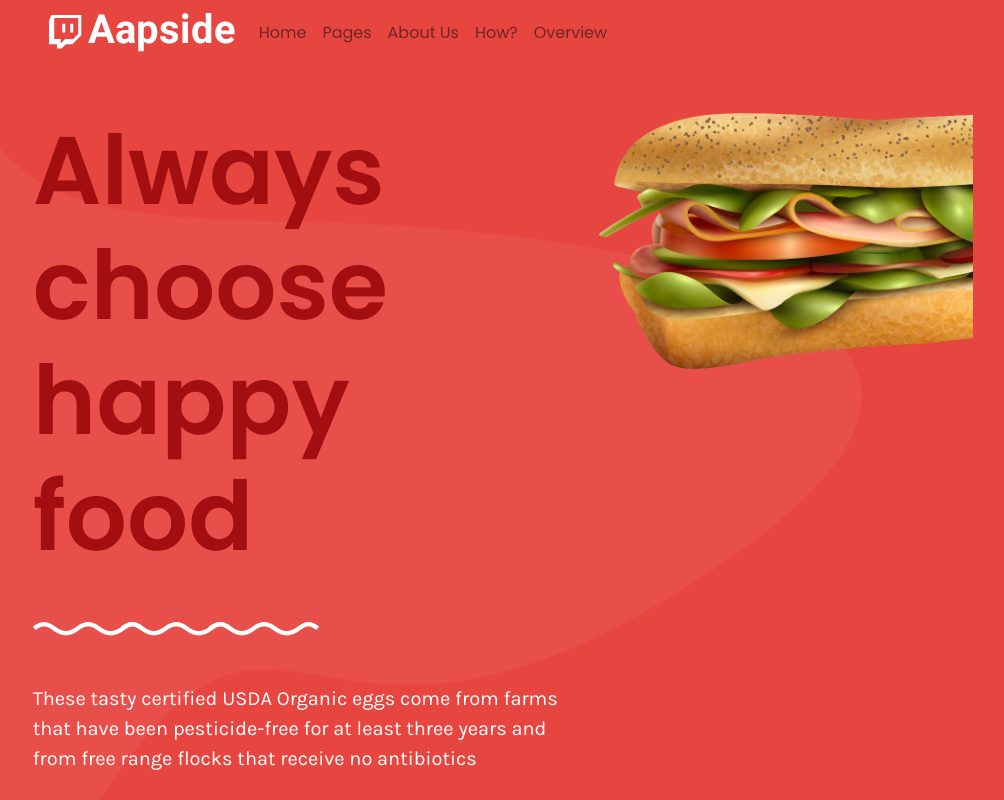
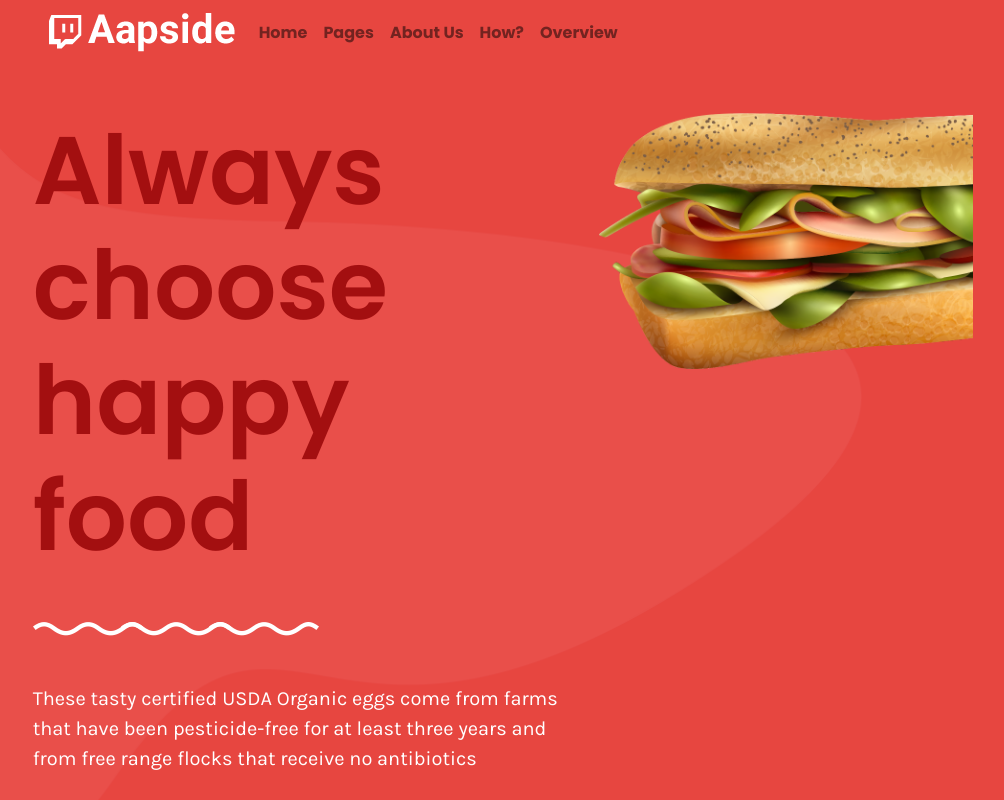
Before and after one commit to mreskini/FoodApp, a React (Create React App) app: page / in a window 1280 px wide. Shown: the top 800 px of the page, without its empty margins (137-1141 px from the left). Built offline with nearby package versions, Linux system fonts and the light colour scheme.

Commit message:
added some primary .navigation-bar-item class name thing

```diff
--- a/src/assets/css/styles.css
+++ b/src/assets/css/styles.css
@@ -62,3 +62,8 @@
 .hero-main-title {
   color: #a30f10;
 }
+
+.navigation-bar-item {
+  font-weight: bold;
+  color: white;
+}
--- a/src/components/navigation.jsx
+++ b/src/components/navigation.jsx
@@ -10,19 +10,19 @@ export default function Navigation() {
                 <Navbar.Toggle aria-controls="basic-navbar-nav" />
                 <Navbar.Collapse id="basic-navbar-nav">
                     <Nav className="me-auto">
-                        <Nav.Link href="#" className="">
+                        <Nav.Link href="#" className="bold">
                             Home
                         </Nav.Link>
-                        <Nav.Link href="#" className="">
+                        <Nav.Link href="#" className="bold">
                             Pages
                         </Nav.Link>
-                        <Nav.Link href="#" className="">
+                        <Nav.Link href="#" className="bold">
                             About Us
                         </Nav.Link>
-                        <Nav.Link href="#" className="">
+                        <Nav.Link href="#" className="bold">
                             How?
                         </Nav.Link>
-                        <Nav.Link href="#" className="">
+                        <Nav.Link href="#" className="bold">
                             Overview
                         </Nav.Link>
                     </Nav>
```
Also changed, not shown: src/assets/scss/hero.scss (+8 -0 lines).
